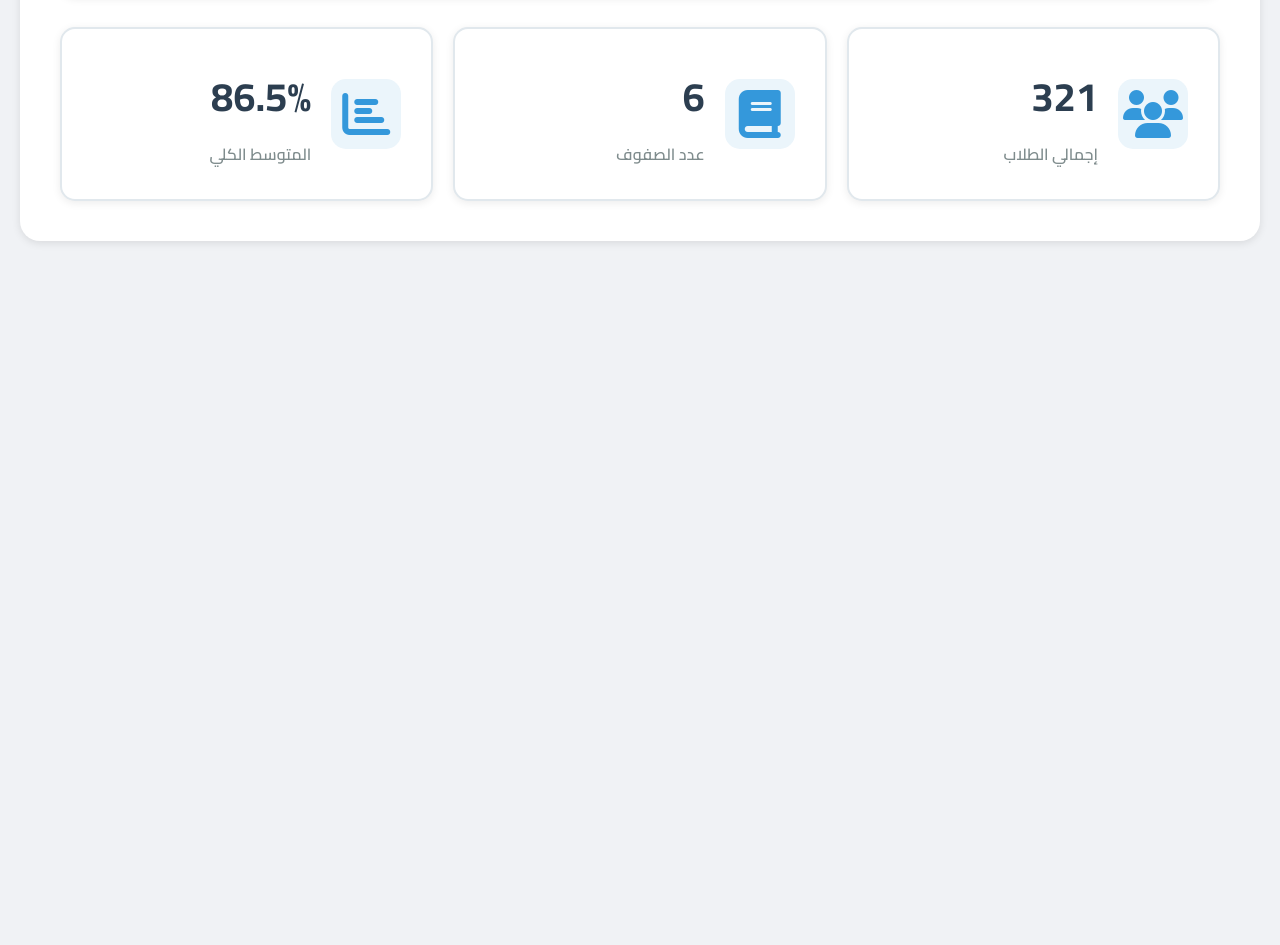
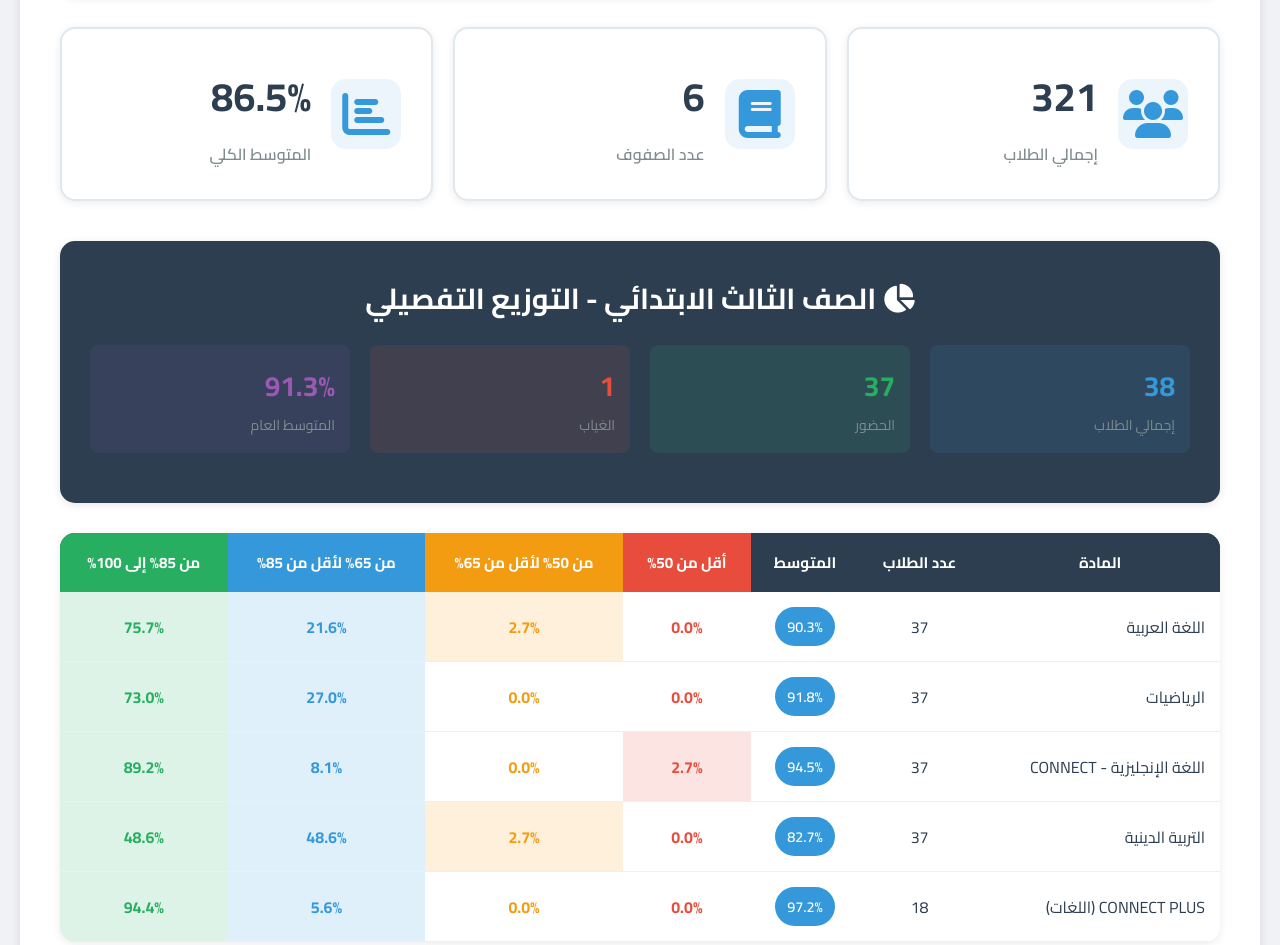
Before and after one commit to MohammedSarhan3/student-analysis-dashboard, a plain HTML site: page index.html in a window 1280 px wide. Shown: the part 1407-2352 px from the top of the page. Before the commit the page ends 1668 px from the top, so only its background shows below. Drawn offline with Linux system fonts and the light colour scheme.

Commit message:
Add detailed distribution tables with 4 ranges and percentages to summary page

```diff
--- a/script.js
+++ b/script.js
@@ -413,5 +413,85 @@ function displaySummaryView() {
         </div>
     `;
 
+    // Add detailed tables for each grade
+    grades.forEach(gradeKey => {
+        const gradeData = analysisData[gradeKey];
+        const config = gradeConfig[gradeKey];
+
+        if (!gradeData || !config || !gradeData.subjects) return;
+
+        html += `
+            <div class="summary" style="margin-top: 40px;">
+                <h2><i class="fas fa-chart-pie"></i> ${config.name} - التوزيع التفصيلي</h2>
+                <div style="display: flex; gap: 20px; margin: 20px 0; flex-wrap: wrap;">
+                    <div style="background: rgba(52, 152, 219, 0.1); padding: 15px; border-radius: 8px; flex: 1; min-width: 150px;">
+                        <div style="font-size: 28px; font-weight: bold; color: #3498db;">${gradeData.totalStudents || 0}</div>
+                        <div style="font-size: 14px; color: #7f8c8d;">إجمالي الطلاب</div>
+                    </div>
+                    <div style="background: rgba(46, 204, 113, 0.1); padding: 15px; border-radius: 8px; flex: 1; min-width: 150px;">
+                        <div style="font-size: 28px; font-weight: bold; color: #27ae60;">${gradeData.totalPresent || 0}</div>
+                        <div style="font-size: 14px; color: #7f8c8d;">الحضور</div>
+                    </div>
+                    <div style="background: rgba(231, 76, 60, 0.1); padding: 15px; border-radius: 8px; flex: 1; min-width: 150px;">
+                        <div style="font-size: 28px; font-weight: bold; color: #e74c3c;">${gradeData.totalAbsent || 0}</div>
+                        <div style="font-size: 14px; color: #7f8c8d;">الغياب</div>
+                    </div>
+                    <div style="background: rgba(155, 89, 182, 0.1); padding: 15px; border-radius: 8px; flex: 1; min-width: 150px;">
+                        <div style="font-size: 28px; font-weight: bold; color: #9b59b6;">${gradeData.averageOverall || 0}%</div>
+                        <div style="font-size: 14px; color: #7f8c8d;">المتوسط العام</div>
+                    </div>
+                </div>
+            </div>
+            <div class="summary-table-container">
+                <table class="summary-table detailed-distribution-table">
+                    <thead>
+                        <tr>
+                            <th style="background: #2c3e50;">المادة</th>
+                            <th style="background: #2c3e50;">عدد الطلاب</th>
+                            <th style="background: #2c3e50;">المتوسط</th>
+                            <th style="background: #e74c3c; color: white;">أقل من 50%</th>
+                            <th style="background: #f39c12; color: white;">من 50% لأقل من 65%</th>
+                            <th style="background: #3498db; color: white;">من 65% لأقل من 85%</th>
+                            <th style="background: #27ae60; color: white;">من 85% إلى 100%</th>
+                        </tr>
+                    </thead>
+                    <tbody>
+        `;
+
+        Object.entries(gradeData.subjects).forEach(([subjectName, subjectData]) => {
+            const dist = subjectData.distribution || {};
+
+            // Merge distributions: combine 65-75 and 75-85 into one range
+            const below50 = dist.below50Percentage || 0;
+            const from50to65 = dist.from50to65Percentage || 0;
+            const from65to85 = (dist.from65to75Percentage || 0) + (dist.from75to85Percentage || 0);
+            const from85to100 = dist.from85to100Percentage || 0;
+
+            // Color coding for cells
+            const below50Color = below50 > 0 ? 'background: rgba(231, 76, 60, 0.15);' : '';
+            const from50to65Color = from50to65 > 0 ? 'background: rgba(243, 156, 18, 0.15);' : '';
+            const from65to85Color = from65to85 > 0 ? 'background: rgba(52, 152, 219, 0.15);' : '';
+            const from85to100Color = from85to100 > 0 ? 'background: rgba(39, 174, 96, 0.15);' : '';
+
+            html += `
+                <tr>
+                    <td style="text-align: right; font-weight: 500;">${subjectName}</td>
+                    <td>${subjectData.studentCount || 0}</td>
+                    <td><span class="badge badge-primary">${(subjectData.averagePercentage || 0).toFixed(1)}%</span></td>
+                    <td style="${below50Color}"><strong style="color: #e74c3c;">${below50.toFixed(1)}%</strong></td>
+                    <td style="${from50to65Color}"><strong style="color: #f39c12;">${from50to65.toFixed(1)}%</strong></td>
+                    <td style="${from65to85Color}"><strong style="color: #3498db;">${from65to85.toFixed(1)}%</strong></td>
+                    <td style="${from85to100Color}"><strong style="color: #27ae60;">${from85to100.toFixed(1)}%</strong></td>
+                </tr>
+            `;
+        });
+
+        html += `
+                    </tbody>
+                </table>
+            </div>
+        `;
+    });
+
     tabContent.innerHTML = html;
 }
--- a/style.css
+++ b/style.css
@@ -469,3 +469,31 @@ header h1 i {
     color: #7f8c8d;
     font-weight: 600;
 }
+
+/* Detailed Distribution Table */
+.detailed-distribution-table thead th {
+    padding: 15px;
+    text-align: center;
+    font-weight: 700;
+    font-size: 0.95rem;
+    color: white;
+}
+
+.detailed-distribution-table tbody td {
+    padding: 15px;
+    text-align: center;
+    vertical-align: middle;
+}
+
+.detailed-distribution-table tbody tr:hover {
+    background: #f8f9fa;
+}
+
+.detailed-distribution-table tbody td:first-child {
+    text-align: right;
+}
+
+.detailed-distribution-table tbody td strong {
+    font-size: 1rem;
+    font-weight: 700;
+}
```
